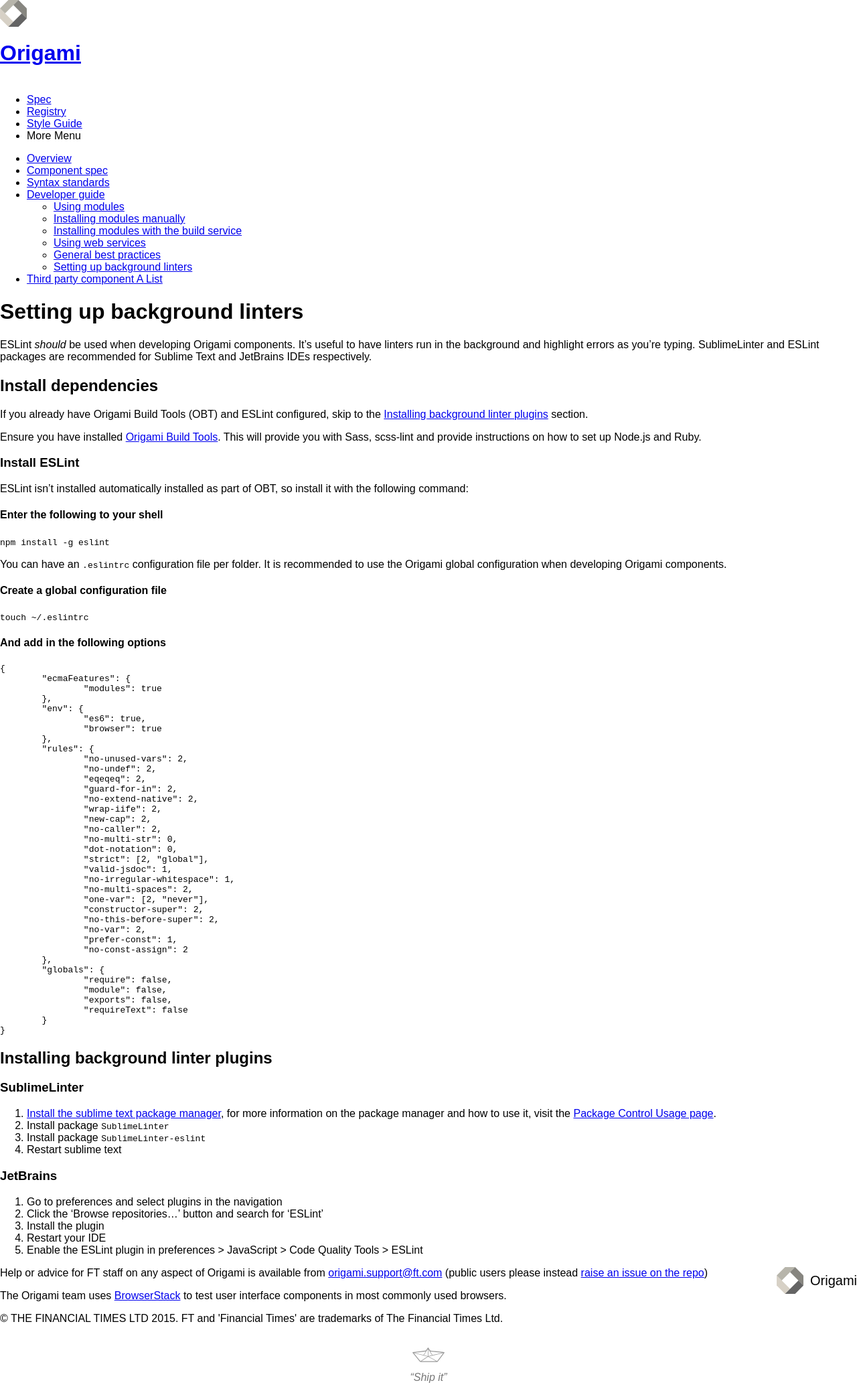
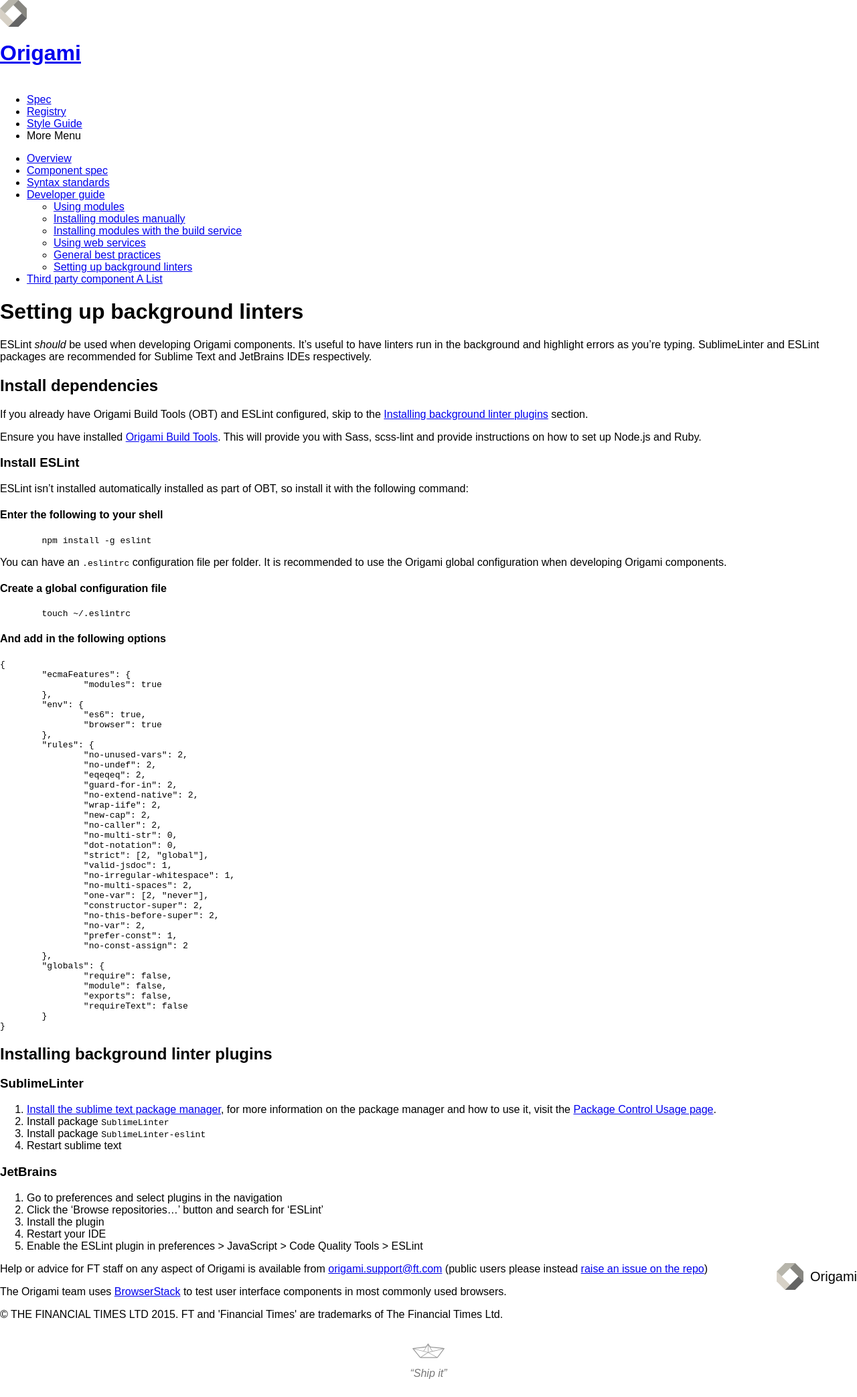
Before and after one commit to Financial-Times/ft-origami, a Jekyll site: the page built from docs/developer-guide/background-linters.md, in a window 1280 px wide. Shown: the whole page at 67% size. Built offline with Jekyll 4.4.1, drawn with Linux system fonts in a browser that asks for light colours; nearby versions of some CDN libraries; comment, search, counter and statistics services are not loaded; a style sheet for code colours, icons or effects is not loaded.

Commit message:
Techdocs CLI styling for commands

```diff
--- a/docs/developer-guide/background-linters.md
+++ b/docs/developer-guide/background-linters.md
@@ -20,12 +20,17 @@ Ensure you have installed [Origami Build Tools](https://www.npmjs.com/package/or
 ESLint isn't installed automatically installed as part of OBT, so install it with the following command:
 
 #### Enter the following to your shell
-`npm install -g eslint`
+
+<pre class="cli">
+	<kbd>npm install -g eslint</kbd>
+</pre>
 
 You can have an `.eslintrc` configuration file per folder. It is recommended to use the Origami global configuration when developing Origami components.
 
 #### Create  a global configuration file
-`touch ~/.eslintrc`
+<pre class="cli">
+	<kbd>touch ~/.eslintrc</kbd>
+</pre>
 
 #### And add in the following options
 	{
```
